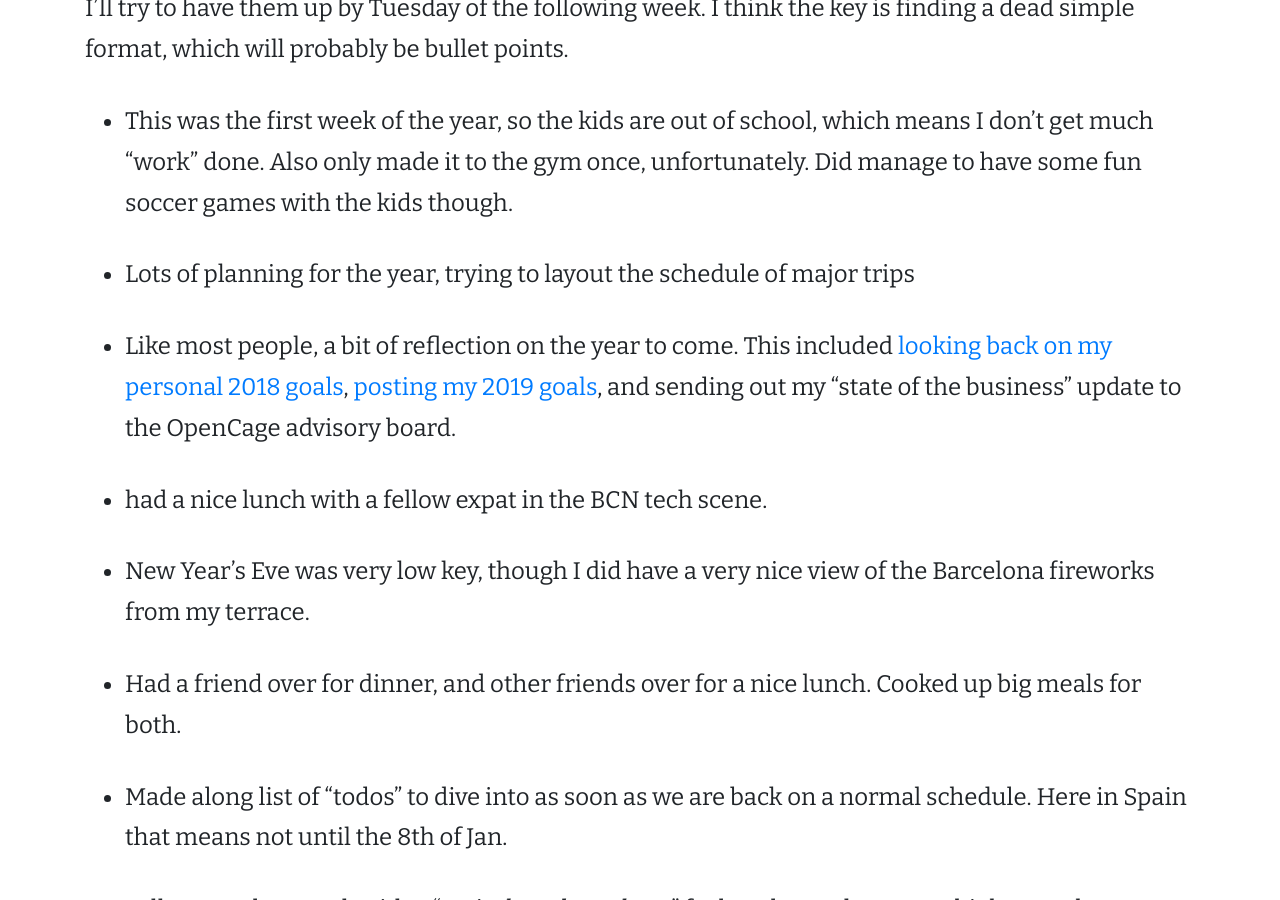
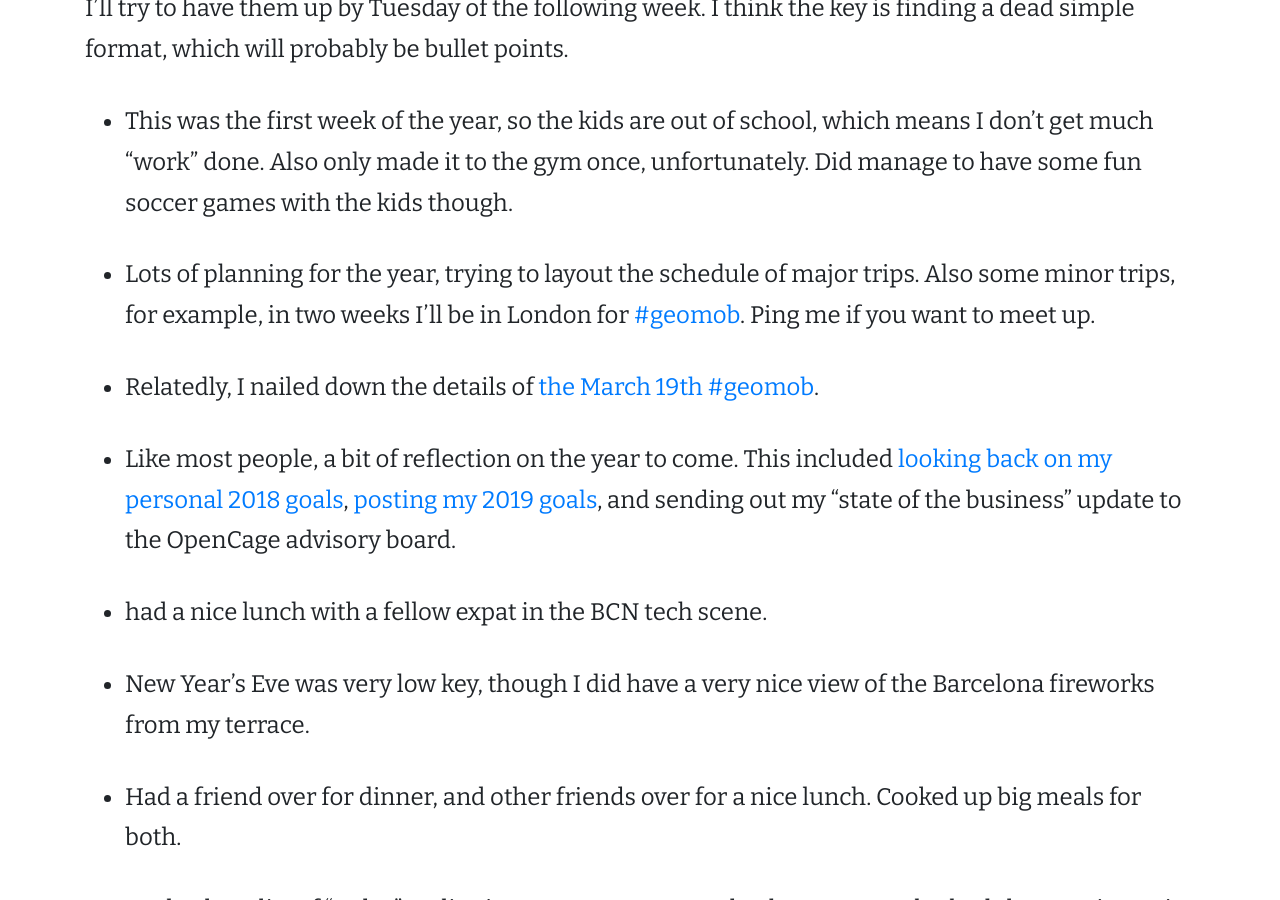
Before and after one commit to freyfogle/freyfogle.github.io, a Jekyll site: the page built from _posts/2019-01-06-week-notes-2019-01.md, in a window 1280 px wide and 900 px high, scrolled down 525 px. Built offline with Jekyll 4.4.1, drawn with Linux system fonts in a browser that asks for light colours.

Commit message:
add #geomob links

```diff
--- a/_posts/2019-01-06-week-notes-2019-01.md
+++ b/_posts/2019-01-06-week-notes-2019-01.md
@@ -16,7 +16,12 @@ is finding a dead simple format, which will probably be bullet points.
   means I don't get much "work" done. Also only made it to the gym once,
   unfortunately. Did manage to have some fun soccer games with the kids though.
 
-  * Lots of planning for the year, trying to layout the schedule of major trips
+  * Lots of planning for the year, trying to layout the schedule of major trips.
+  Also some minor trips, for example, in two weeks I'll be in London for
+  [#geomob](https://geomobldn.org/post/jan-16th-2019-geomob-details). Ping me
+  if you want to meet up.
+
+  * Relatedly, I nailed down the details of [the March 19th #geomob](https://geomobldn.org/post/mar-19th-2019-geomob-details).
 
   * Like most people, a bit of reflection on the year to come. This included
   [looking back on my personal 2018 goals](/post/reflections-on-2018-goals),
```
